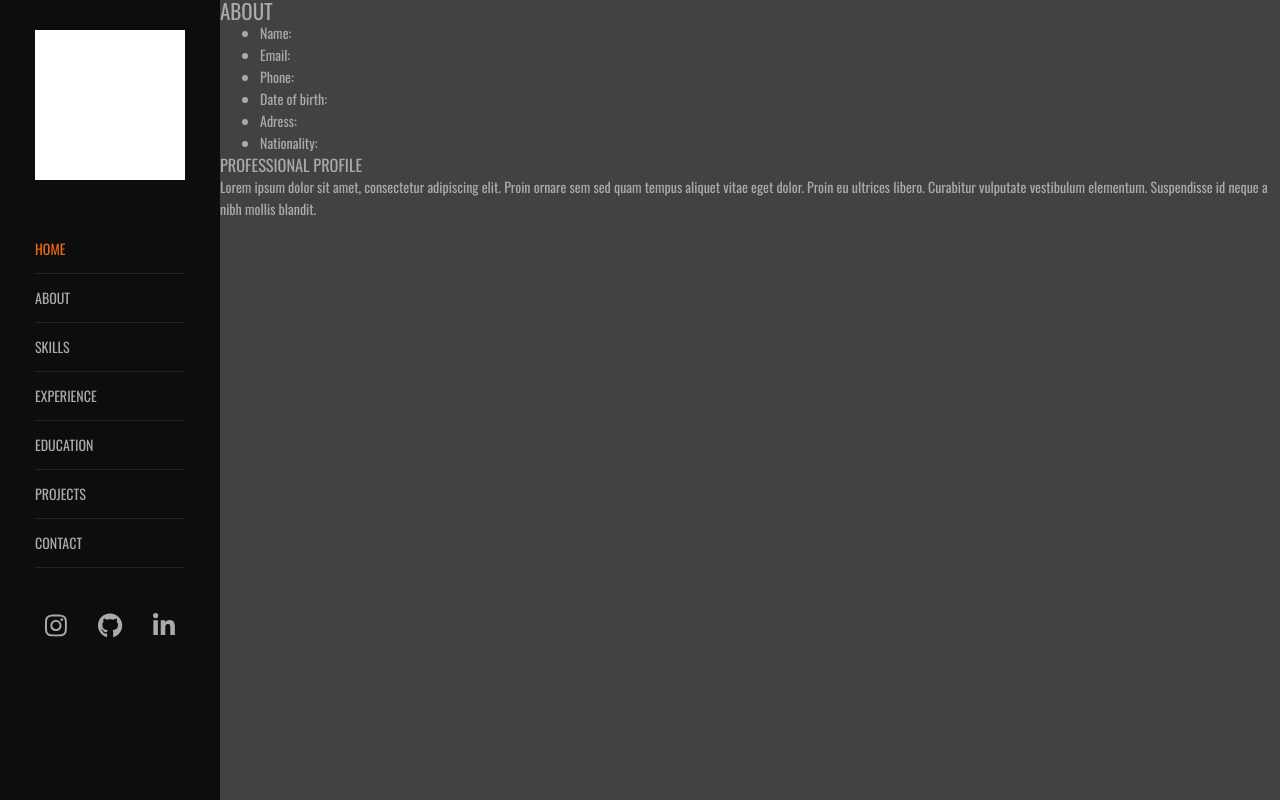
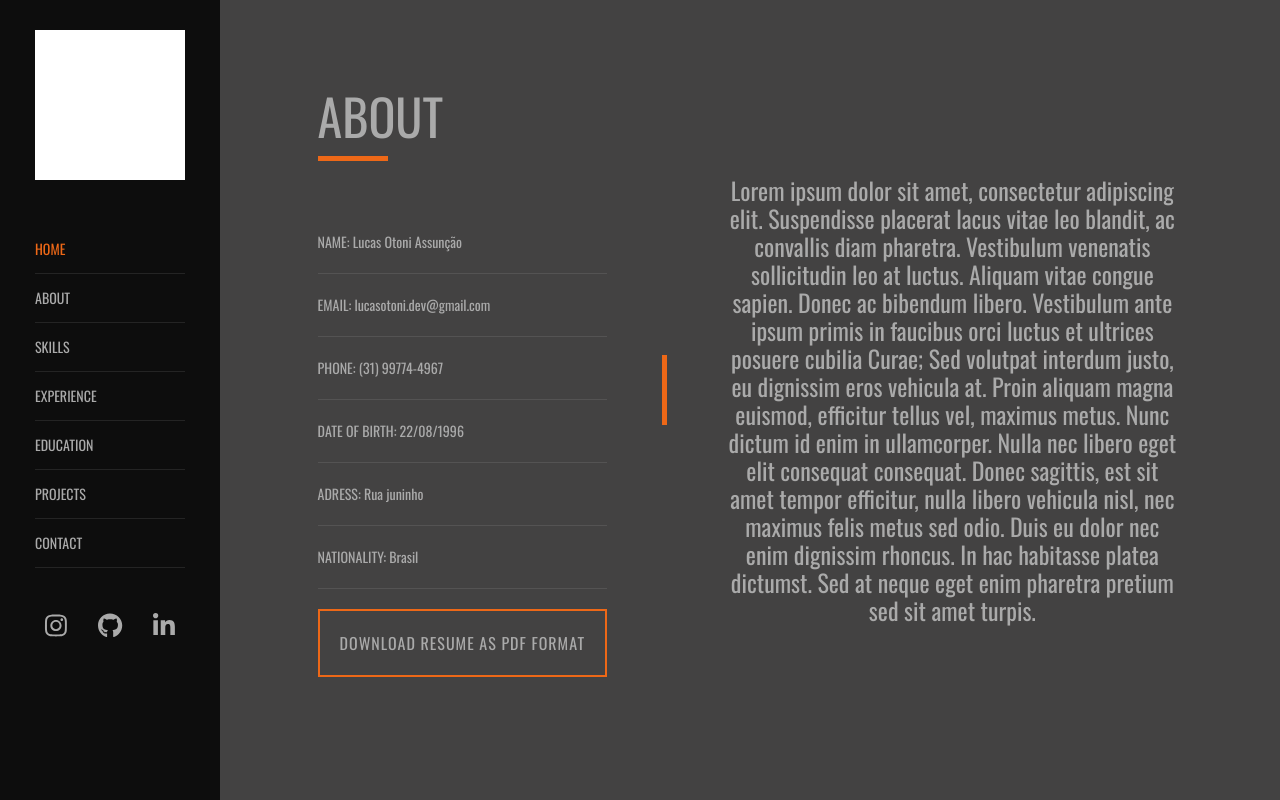
Before and after one commit to jessy-damasceno/portfolio-web, a Vue app: page /about in a window 1280 px wide. Built offline with nearby package versions, Linux system fonts and the light colour scheme.

Commit message:
feature + style: about finalizado

```diff
--- a/src/assets/main.css
+++ b/src/assets/main.css
@@ -56,3 +56,21 @@ a:hover {
 }
 
 h1, h2, h3, h4, h5 { font-weight: 400; font-family: 'Oswald', sans-serif; color: #aaaaaa; text-transform: uppercase; }
+
+.button {
+  margin: 20px 0;
+  padding: 20px;
+  border: 2px solid #ee6817;
+  color: #aaaaaa;
+  font-family: 'Oswald', sans-serif;
+  font-size: 16px;
+  font-weight: 400;
+  background: none;
+  letter-spacing: 1px;
+}
+
+.button:hover {
+  background-color: #ee6817;
+  color: #ffffff;
+  transition-duration: 0.2s;
+}
--- a/src/views/About.vue
+++ b/src/views/About.vue
@@ -1,22 +1,89 @@
 <template>
   <div class="about-container">
-    <h2>About</h2>
-    <div class="line"></div>
-    <div class="about-info">
-      <ul>
-        <li>Name:</li>
-        <li>Email:</li>
-        <li>Phone:</li>
-        <li>Date of birth:</li>
-        <li>Adress:</li>
-        <li>Nationality:</li>
-      </ul>
-      <h3>Professional Profile</h3>
+    <div class="infos">
+      <h2>About</h2>
+      <div class="line"></div>
+      <div class="about-info">
+        <ul>
+          <li><span>Name:</span> Lucas Otoni Assunção</li>
+          <li><span>Email:</span> lucasotoni.dev@gmail.com</li>
+          <li><span>Phone:</span> (31) 99774-4967</li>
+          <li><span>Date of birth:</span> 22/08/1996</li>
+          <li><span>Adress:</span> Rua juninho</li>
+          <li><span>Nationality:</span> Brasil</li>
+        </ul>
+        <button class="button">DOWNLOAD RESUME AS PDF FORMAT</button>
+      </div>
+    </div>
+    <div class="vertical-line"></div>
+    <div class="personal-info">
       <p>
-        Lorem ipsum dolor sit amet, consectetur adipiscing elit. Proin ornare sem sed quam tempus
-        aliquet vitae eget dolor. Proin eu ultrices libero. Curabitur vulputate vestibulum
-        elementum. Suspendisse id neque a nibh mollis blandit.
+        Lorem ipsum dolor sit amet, consectetur adipiscing elit. Suspendisse placerat lacus vitae
+        leo blandit, ac convallis diam pharetra. Vestibulum venenatis sollicitudin leo at luctus.
+        Aliquam vitae congue sapien. Donec ac bibendum libero. Vestibulum ante ipsum primis in
+        faucibus orci luctus et ultrices posuere cubilia Curae; Sed volutpat interdum justo, eu
+        dignissim eros vehicula at. Proin aliquam magna euismod, efficitur tellus vel, maximus
+        metus. Nunc dictum id enim in ullamcorper. Nulla nec libero eget elit consequat consequat.
+        Donec sagittis, est sit amet tempor efficitur, nulla libero vehicula nisl, nec maximus felis
+        metus sed odio. Duis eu dolor nec enim dignissim rhoncus. In hac habitasse platea dictumst.
+        Sed at neque eget enim pharetra pretium sed sit amet turpis.
       </p>
     </div>
   </div>
 </template>
+
+<style>
+.about-container {
+  align-items: center;
+  padding: 70px;
+  display: flex;
+  height: 100vh;
+  justify-content: space-around;
+}
+
+.about-container h2 {
+  font-size: 50px;
+  margin-bottom: 20px;
+}
+
+.line {
+  background-color: #ee6817;
+  height: 5px;
+  width: 70px;
+  margin: 30px 0 50px 0;
+}
+
+.infos {
+  min-width: 30%;
+}
+
+.about-info ul {
+  padding: 0;
+  margin: 0;
+  list-style: none;
+}
+
+.about-info li {
+  padding: 20px 0;
+  border-bottom: 1px solid rgba(235, 235, 235, 0.1);
+  list-style: none;
+}
+
+.about-info span {
+  text-transform: uppercase;
+}
+
+.vertical-line {
+  background-color: #ee6817;
+  height: 70px;
+  width: 5px;
+  margin: 30px 0 50px 0;
+}
+
+.personal-info {
+  width: 50%;
+  text-align: center;
+  font-size: 24px;
+  line-height: 28px;
+}
+</style>
```
